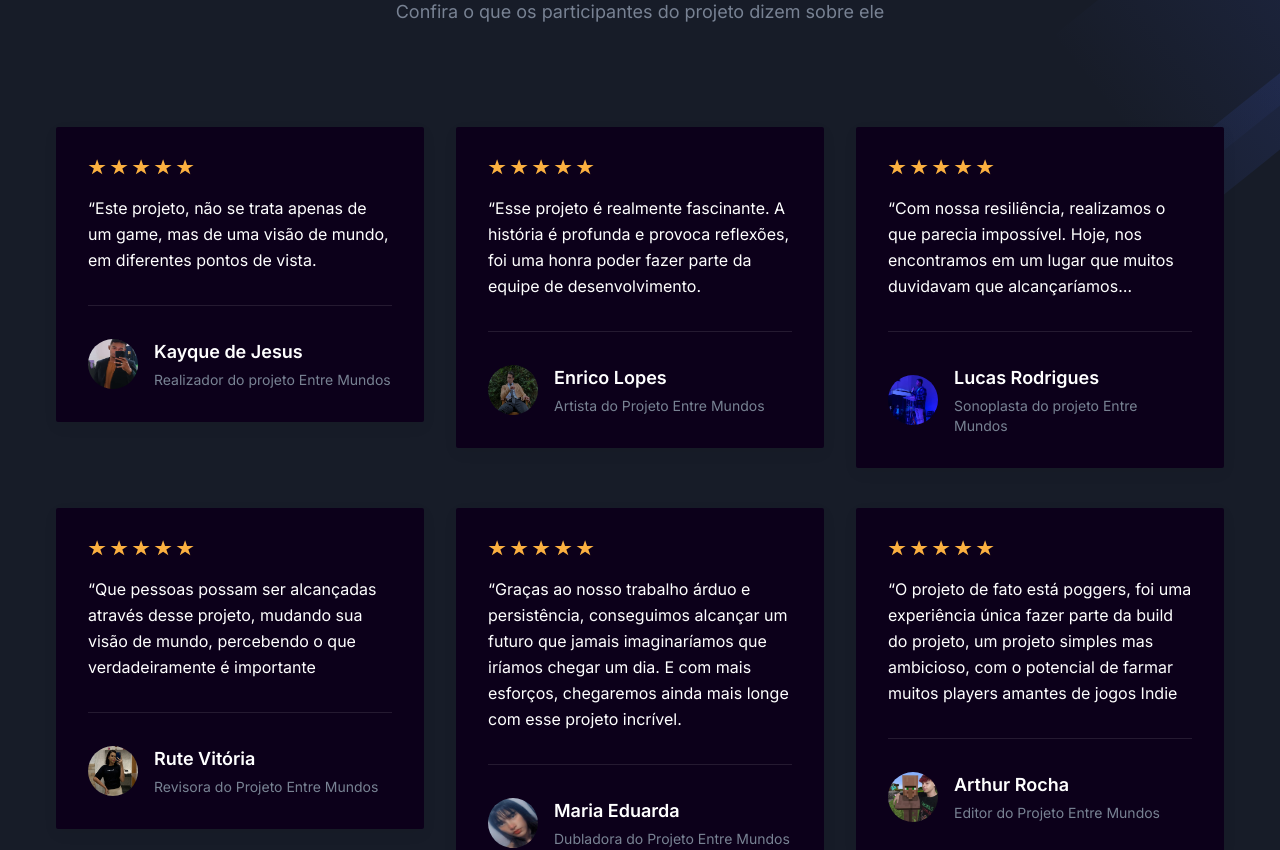
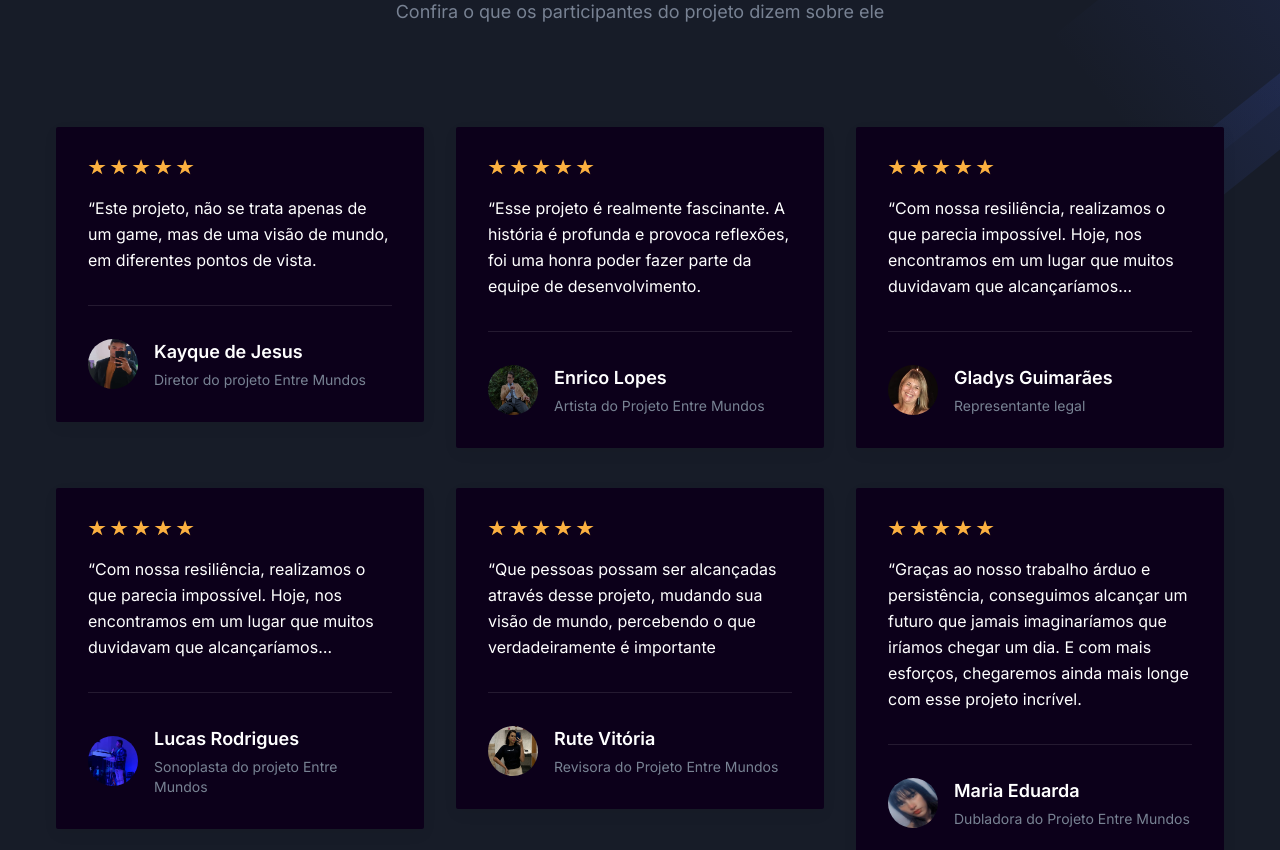
Before and after one commit to kayqueprogram/Entre-Mundos-Project---Site, a Next.js app: page / in a window 1280 px wide. Shown: the part 3180-4030 px from the top of the page. Built offline with nearby package versions, Linux system fonts and the light colour scheme.

Commit message:
testimonials -> Gladys

```diff
--- a/components/Testimonials/index.tsx
+++ b/components/Testimonials/index.tsx
@@ -6,7 +6,7 @@ const testimonialData: Testimonial[] = [
   {
     id: 1,
     name: "Kayque de Jesus",
-    designation: "Realizador do projeto Entre Mundos",
+    designation: "Diretor do projeto Entre Mundos",
     content:
       "Este projeto, não se trata apenas de um game, mas de uma visão de mundo, em diferentes pontos de vista.",
     image: "/images/testimonials/kay.jpg",
@@ -23,6 +23,15 @@ const testimonialData: Testimonial[] = [
   },
   {
     id: 3,
+    name: "Gladys Guimarães",
+    designation: "Representante legal",
+    content:
+      "Com nossa resiliência, realizamos o que parecia impossível. Hoje, nos encontramos em um lugar que muitos duvidavam que alcançaríamos…",
+    image: "/images/testimonials/Gladys.jpg",
+    star: 5,
+  },
+  {
+    id: 4,
     name: "Lucas Rodrigues",
     designation: "Sonoplasta do projeto Entre Mundos",
     content:
@@ -31,7 +40,7 @@ const testimonialData: Testimonial[] = [
     star: 5,
   },
   {
-    id: 4,
+    id: 5,
     name: "Rute Vitória",
     designation: "Revisora do Projeto Entre Mundos",
     content:
@@ -40,7 +49,7 @@ const testimonialData: Testimonial[] = [
     star: 5,
   },
   {
-    id: 5,
+    id: 6,
     name: "Maria Eduarda",
     designation: "Dubladora do Projeto Entre Mundos",
     content:
@@ -49,7 +58,7 @@ const testimonialData: Testimonial[] = [
     star: 5,
   },
   {
-    id: 6,
+    id: 7,
     name: "Arthur Rocha",
     designation: "Editor do Projeto Entre Mundos",
     content:
@@ -57,6 +66,7 @@ const testimonialData: Testimonial[] = [
     image: "/images/testimonials/Arthur.jpg",
     star: 5,
   },
+
 ];
 
 const Testimonials = () => {
```
Also changed, not shown: public/images/testimonials/Gladys.jpg (added).
